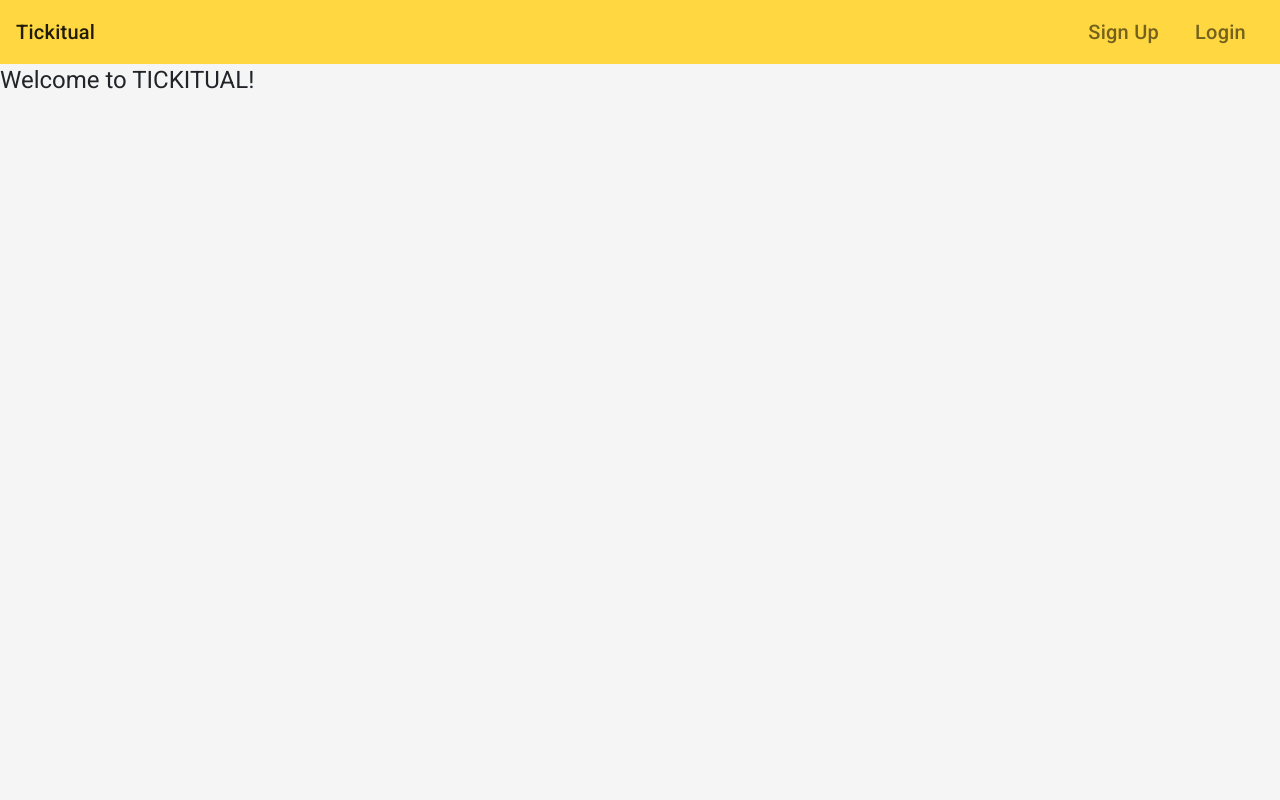
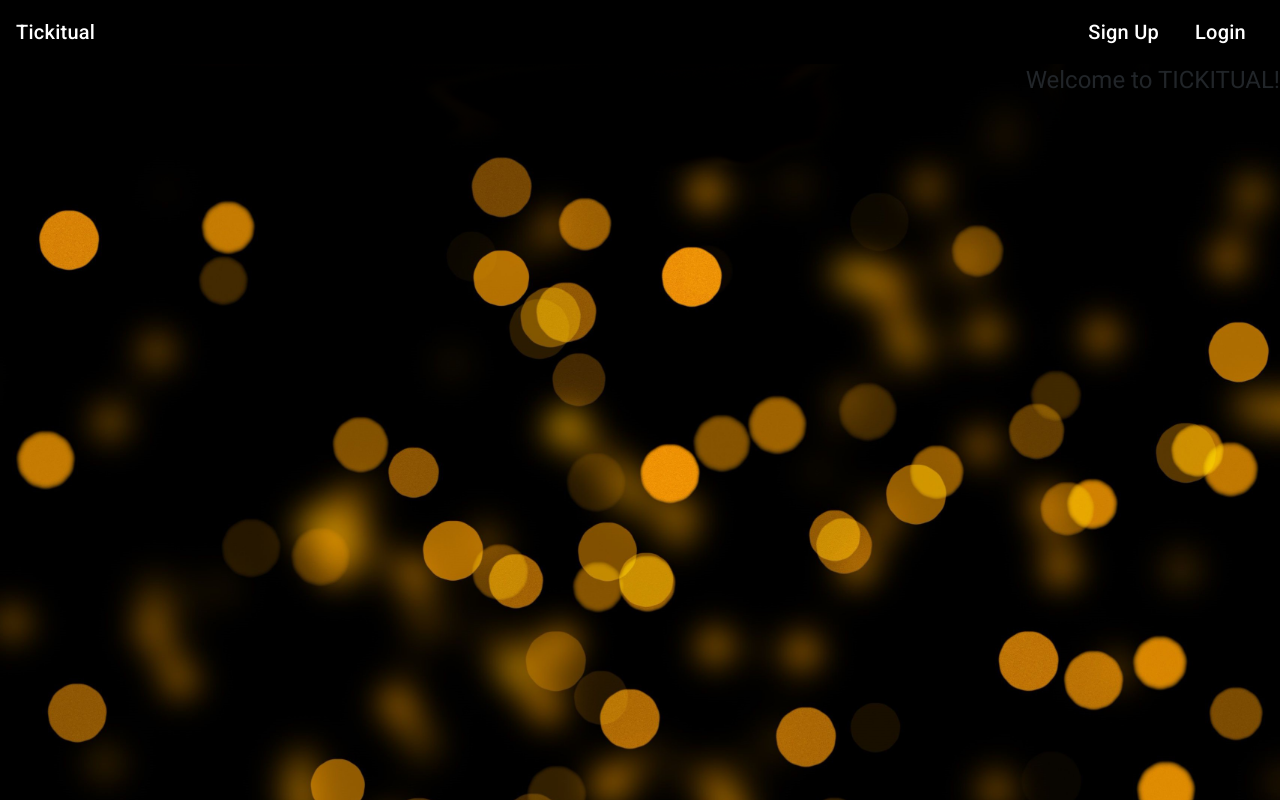
Before and after one commit to kgoransika/TickitualWebApplication, an Angular app in the folder client/: page / in a window 1280 px wide. Built offline with nearby package versions, Linux system fonts and the light colour scheme.

Commit message:
-themes changed -tweaks

```diff
--- a/client/src/app/app.component.css
+++ b/client/src/app/app.component.css
@@ -1,3 +1,11 @@
 .nav-item{
   margin: 10px;
 }
+.background-class {
+  background-image: url('../assets/images/bybokeh.png');
+  position: fixed;
+  background-repeat: no-repeat;
+  background-size: cover;
+  min-width: 100%;
+  min-height: 100%;
+}
--- a/client/src/app/app.component.html
+++ b/client/src/app/app.component.html
@@ -1,40 +1,40 @@
 <div id="app">
-  <mat-toolbar color="accent"  *ngIf="router.url.indexOf('/error') === -1 || route.snapshot.queryParams['status'] !== '404'">
-    <a href="#" class="navbar-brand">Tickitual</a>
+  <mat-toolbar style="background-color: black;"  *ngIf="router.url.indexOf('/error') === -1 || route.snapshot.queryParams['status'] !== '404'">
+    <a href="#" class="navbar-brand" style="color: rgb(255, 255, 255);">Tickitual</a>
   <nav class="navbar navbar-expand ms-auto">
     <ul class="navbar-nav mr-auto" routerLinkActive="active">
       <!-- <li class="nav-item">
         <a href="/home" class="nav-link" routerLink="home">Home </a>
       </li> -->
       <li class="nav-item" *ngIf="showEventHolderBoard">
-        <a href="/eventHolder" class="nav-link" routerLink="eventHolder" style="color:#673AB7">Events</a>
+        <a href="/eventHolder" class="nav-link" routerLink="eventHolder" style="color:#FFD740">Events</a>
       </li>
       <li class="nav-item">
-        <a href="/user" class="nav-link" *ngIf="isLoggedIn" routerLink="user">User</a>
+        <a href="/user" class="nav-link" *ngIf="isLoggedIn" routerLink="user" style="color: rgb(255, 255, 255);">User</a>
       </li>
     </ul>
 
     <ul class="navbar-nav ml-auto" *ngIf="!isLoggedIn">
       <li class="nav-item">
-        <a href="/register" class="nav-link" routerLink="register">Sign Up</a>
+        <a href="/register" class="nav-link" routerLink="register" style="color: rgb(255, 255, 255);">Sign Up</a>
       </li>
       <li class="nav-item">
-        <a href="/login" class="nav-link" routerLink="login">Login</a>
+        <a href="/login" class="nav-link" routerLink="login" style="color: rgb(255, 255, 255);">Login</a>
       </li>
     </ul>
 
     <ul class="navbar-nav ml-auto" *ngIf="isLoggedIn">
       <li class="nav-item">
-        <a href="/profile" class="nav-link" routerLink="profile">{{ username }}</a>
+        <a href="/profile" class="nav-link" routerLink="profile" style="color: rgb(255, 255, 255);">{{ username }}</a>
       </li>
       <li class="nav-item">
-        <a href class="nav-link" (click)="logout()">LogOut</a>
+        <a href class="nav-link" (click)="logout()" style="color: rgb(255, 255, 255);">LogOut</a>
       </li>
     </ul>
   </nav>
 </mat-toolbar>
-<div class="Welcome" *ngIf="!showEventHolderBoard">
-  <h1>Welcome to TICKITUAL!</h1>
+<div class="welcome" *ngIf="!showEventHolderBoard" [ngClass]="'background-class'">
+  <h1 style="text-align: right;">Welcome to TICKITUAL!</h1>
 </div>
   <div class="container">
     <router-outlet></router-outlet>
--- a/client/src/app/board-event-holder/board-event-holder.component.html
+++ b/client/src/app/board-event-holder/board-event-holder.component.html
@@ -6,7 +6,7 @@
 
 <div class="headerContent" routerLinkActive="active">
   <h1 id="createEventTitle">Let's create a new event!</h1><br>
-  <a routerLink='/createEvent' class="nav-link" routerLinkActive="active"><button mat-flat-button color="primary">Create Event</button></a>
+  <a routerLink='/createEvent' class="nav-link" routerLinkActive="active"><button mat-raised-button color="accent">Create Event</button></a>
 </div><hr>
 
 <div *ngIf="showDivFlag == 'true'">
@@ -16,7 +16,7 @@
 <ng-container *ngFor="let item of items | async">
   <mat-card>
     <div>
-      <button style="float: right;" class="ms-auto" mat-raised-button color="accent" (click)="publishEvent(item._id)">Publish</button>
+      <button style="float: right;" class="ms-auto" mat-flat-button color="accent" (click)="publishEvent(item._id)">Publish</button>
       <mat-card-title>{{ item.eventName }}</mat-card-title>
     </div><br>
     <mat-card-content>
@@ -37,7 +37,7 @@
       </div>
     </mat-card-content>
     <div class="ms-auto">
-      <button  mat-stroked-button color="primary" (click)="editEvent()">Edit</button>
+      <button  mat-stroked-button (click)="editEvent()">Edit</button>
       <button class="btn btn-danger" (click)="deleteEvent(item._id)">Delete</button>
     </div>
     <div  style="font-size: 12px; font-family: 'Courier New', Courier, monospace; font-weight: bold;">
--- a/client/src/app/board-event-holder/create-event/create-event.component.html
+++ b/client/src/app/board-event-holder/create-event/create-event.component.html
@@ -80,7 +80,7 @@
         </div><br><br>
 
         <div style="text-align: right;">
-          <button (click)="saveEvent()" mat-raised-button color="primary">Create Event</button>
+          <button (click)="saveEvent()" mat-raised-button color="accent">Create Event</button>
         </div>
         <div *ngIf="submitted">
           <h4>Event was submitted successfully!</h4>
--- a/client/src/styles.css
+++ b/client/src/styles.css
@@ -1,6 +1,6 @@
 /* You can add global styles to this file, and also import other style files */
 @import "~bootstrap/dist/css/bootstrap.css";
 
-html, body { height: 100%;}
+html, body, app-root { height: 100%;}
 body { margin: 0; font-family: Roboto, "Helvetica Neue", sans-serif;
   background-color: whitesmoke;}
```
Also changed, not shown: client/src/assets/images/bybokeh.png (added).
